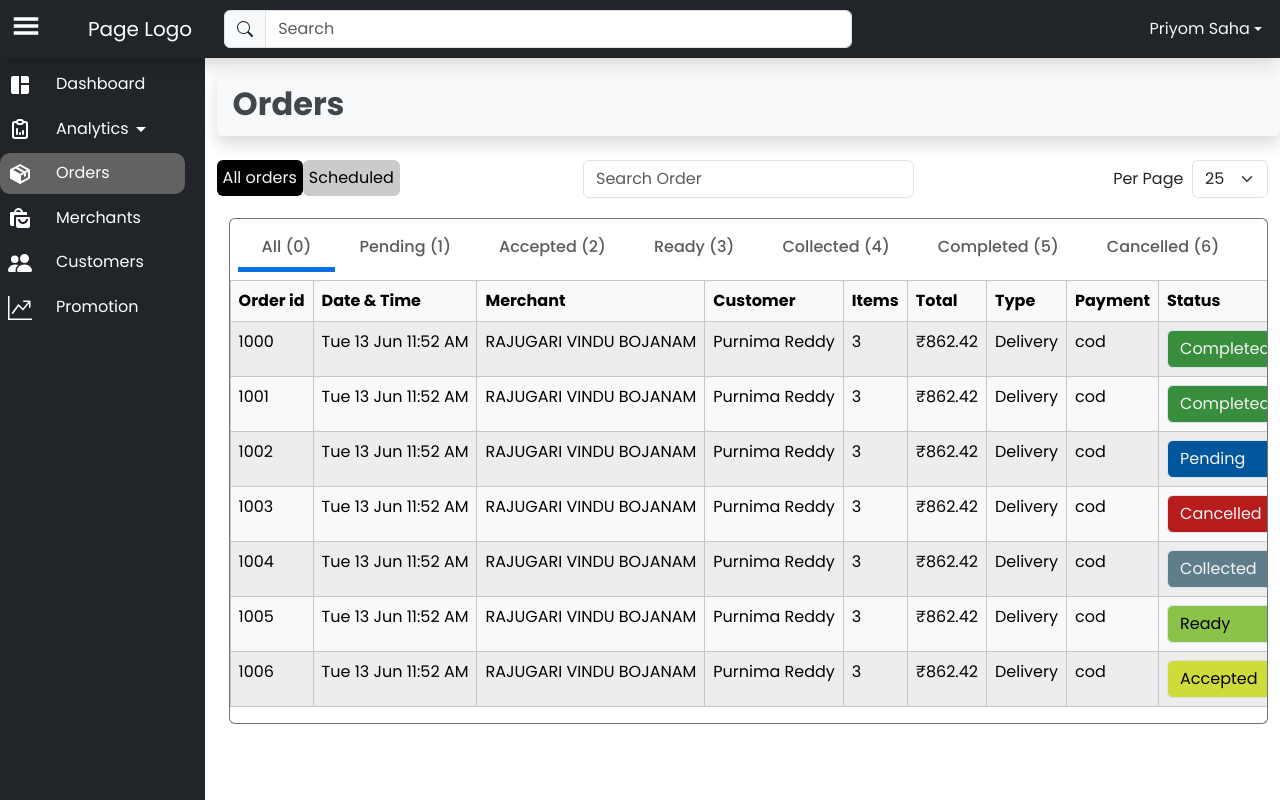
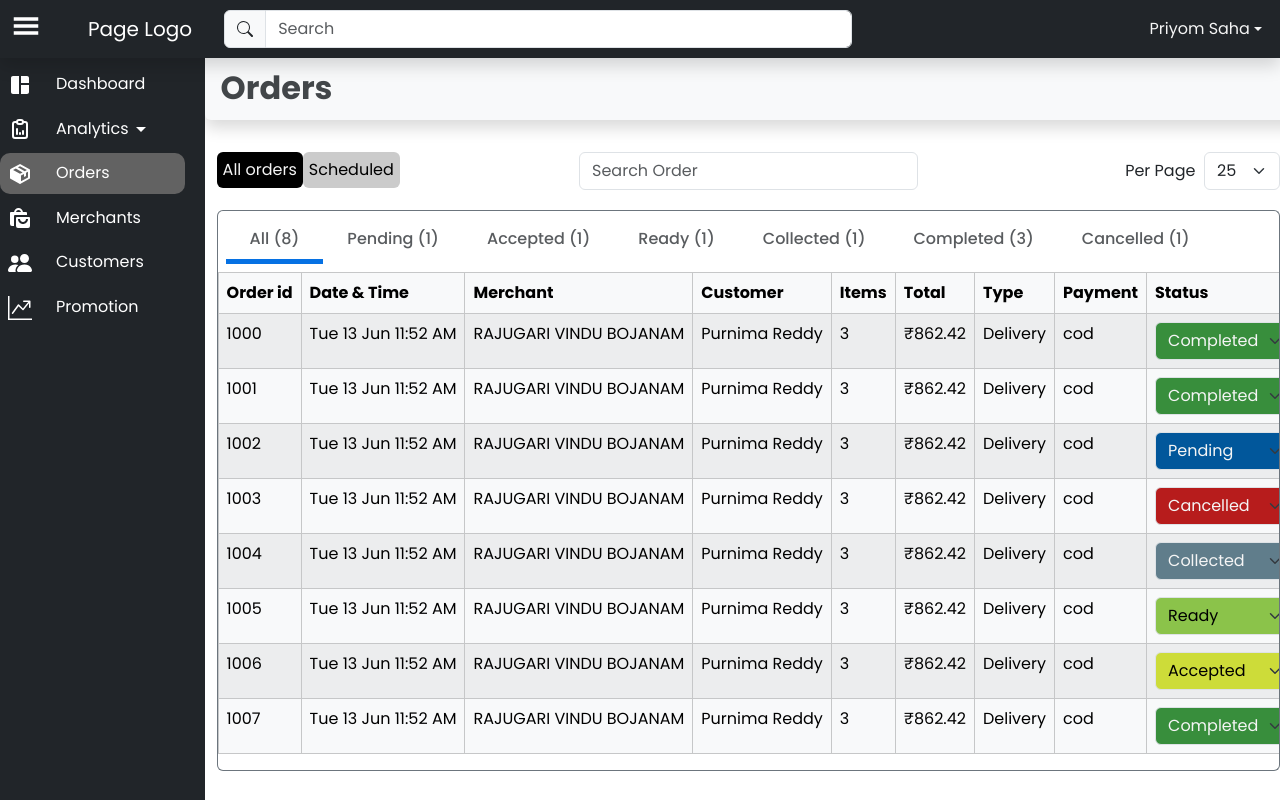
Before and after one commit to PriyomSaha/admin-dashboard, a React (Create React App) app: page /home in a window 1280 px wide. Both pictures are taken after a click on the button "Orders". Built offline with nearby package versions, Linux system fonts and the light colour scheme; some icons are missing.

Commit message:
Body scroll fixed , Order status count fixed

```diff
--- a/src/App.css
+++ b/src/App.css
@@ -1,6 +1,6 @@
-  body{
+body{
   font-family: 'Poppins', sans-serif;
-  overflow: hidden;
+  overflow-x: hidden;
   }
   .contract{
   max-width: 6vh;
@@ -26,11 +26,11 @@
   padding-left: 0;
   padding-right: 0;
   }
-  .scrollable::-webkit-scrollbar ,.App::-webkit-scrollbar {
+  .scrollable::-webkit-scrollbar  {
   display: none;
   }
 
-  .scrollable, .App {
+  .scrollable {
   -ms-overflow-style: none; /* IE and Edge */
   scrollbar-width: none; /* Firefox */
   }
--- a/src/Components/Dashboard/Header/FixedSidebar.js
+++ b/src/Components/Dashboard/Header/FixedSidebar.js
@@ -40,7 +40,10 @@ function FixedSidebar(props) {
   });
   return (
     <>
-      <Container fluid className="remove-default-margin-padding position-start">
+      <Container
+        fluid
+        className="remove-default-margin-padding position-start sticky-top"
+      >
         <Row>
           <Col className="min-vh-100 w-auto bg-dark col-auto text-white text-nowrap">
             <div className={props.show ? "pt-3 expand" : "pt-3 contract"}>
--- a/src/Components/Dashboard/Home.js
+++ b/src/Components/Dashboard/Home.js
@@ -6,15 +6,15 @@ import { useState } from "react";
 import { navigations } from "./Provider/NavigationsProvider";
 
 export default function Home() {
-  let [component, setComponent] = useState(navigations[3]);
+  let [component, setComponent] = useState(navigations[1]);
   return (
     <Container fluid className="remove-default-margin-padding min-vh-100">
       <Row className="d-flex justify-content-start ">
-        <Col className="col-auto z-0">
+        <Col className="col-auto">
           <Header setComponent={setComponent} />
         </Col>
-        <Col className="overflow-auto text-nowrap mt-5">
-          <Container fluid className="mt-4 wh-100">
+        <Col className="overflow-auto text-nowrap mt-5 remove-default-margin-padding">
+          <Container fluid className="mt-2 wh-100">
             <Body component={component} />
           </Container>
         </Col>
--- a/src/Components/Dashboard/Orders/Notes.js
+++ b/src/Components/Dashboard/Orders/Notes.js
@@ -38,7 +38,7 @@ function Notes(props) {
           <Modal.Title>Add Order Notes</Modal.Title>
         </Modal.Header>
         <Modal.Body>
-          <div className="mb-3">Order id : 11123</div>
+          <div className="mb-3">Order id : {props.id}</div>
           <Form.Control
             as="textarea"
             placeholder="Write anything related to this order... "
--- a/src/Components/Dashboard/Orders/Orders.js
+++ b/src/Components/Dashboard/Orders/Orders.js
@@ -6,8 +6,6 @@ import OrderStatus from "./OrderStatus";
 import { orders } from "../Provider/DummyOrders";
 
 function Orders() {
-  let count = 0;
-
   let [prevComponent, setPrevComponent] = useState(orderNavigations[0]);
 
   // func to add curr. active class and remove prev. active class
@@ -21,20 +19,41 @@ function Orders() {
     }
   };
 
-  //useeffect to add active class to All orders by default
+  let [counts, setCounts] = useState({
+    All: orders.length,
+    Pending: 0,
+    Accepted: 0,
+    Ready: 0,
+    Collected: 0,
+    Completed: 0,
+    Cancelled: 0,
+  });
+
+  useEffect(() => {
+    const newCounts = {
+      ...counts,
+    };
+    for (const order of orders) {
+      const key = order.status;
+      newCounts[key]++;
+    }
+    setCounts(newCounts);
+  }, []);
+
+  //useeffect to add active class to All orders by default and get count of each order status
   useEffect(() => {
     document.getElementById(prevComponent).classList.add("order-nav-active");
-  });
+  }, []);
 
   return (
     <>
-      <Row className="home-component-header">
-        <span className="fw-bold text-capitalize fs-2 shadow py-2 px-3 mb-4 bg-body-tertiary rounded">
+      <Row className="home-component-header mb-5">
+        <span className="fw-bold text-capitalize fs-2 shadow py-2 px-3 mb-4 bg-body-tertiary rounded position-fixed">
           Orders
         </span>
       </Row>
-      <Row className="overflow-auto scrollable">
-        <Col md={4} className="remove-default-margin-padding">
+      <Row className="overflow-auto scrollable pt-5">
+        <Col md={4}>
           <Tabs defaultActiveKey="All" className="mb-3" variant="pills">
             <Tab eventKey="All" title="All orders" />
             <Tab eventKey="Scheduled" title="Scheduled" />
@@ -62,7 +81,7 @@ function Orders() {
       <Row className="">
         <Container fluid>
           <div className="overflow-auto p-2 mt-1 d-flex text-nowrap border border-secondary rounded-top border-bottom-0">
-            {orderNavigations.map((nav) => (
+            {orderNavigations.map((nav, i) => (
               <div
                 className="w-auto px-4 text-muted fw-medium d-flex pb-2 mt-2"
                 id={nav}
@@ -70,7 +89,7 @@ function Orders() {
                 onClick={() => setNavigation(nav)}
                 role="button"
               >
-                {nav} ({count++})
+                {nav} ({counts[nav]})
               </div>
             ))}
           </div>
@@ -105,7 +124,7 @@ function Orders() {
                       <OrderStatus status={value.status} id={value.id} />
                     </td>
                     <td>
-                      <Notes notes={value.notes} />
+                      <Notes notes={value.notes} id={value.id} />
                     </td>
                   </tr>
                 ))}
--- a/src/Components/Dashboard/Provider/DummyOrders.js
+++ b/src/Components/Dashboard/Provider/DummyOrders.js
@@ -83,4 +83,16 @@ export let orders = [
       status: "Accepted",
       notes: "almost",
     },
+    {
+      id: "1007",
+      dateTime: "Tue 13 Jun 11:52 AM",
+      merchant: "RAJUGARI VINDU BOJANAM",
+      customer: "Purnima Reddy",
+      items: "3",
+      total: "862.42",
+      type: "Delivery",
+      payment: "cod",
+      status: "Completed",
+      notes: "almost",
+    },
   ];
--- a/src/index.js
+++ b/src/index.js
@@ -7,11 +7,11 @@ import { BrowserRouter } from "react-router-dom";
 
 const root = ReactDOM.createRoot(document.getElementById("root"));
 root.render(
-  <React.StrictMode>
-    <BrowserRouter>
-      <App />
-    </BrowserRouter>
-  </React.StrictMode>
+  // <React.StrictMode>
+  <BrowserRouter>
+    <App />
+  </BrowserRouter>
+  // </React.StrictMode>
 );
 
 // If you want to start measuring performance in your app, pass a function
```
Also changed, not shown: src/Components/Dashboard/Header/Header.js (+0 -30 lines). Lines whose indentation alone changed are shown as unchanged.
